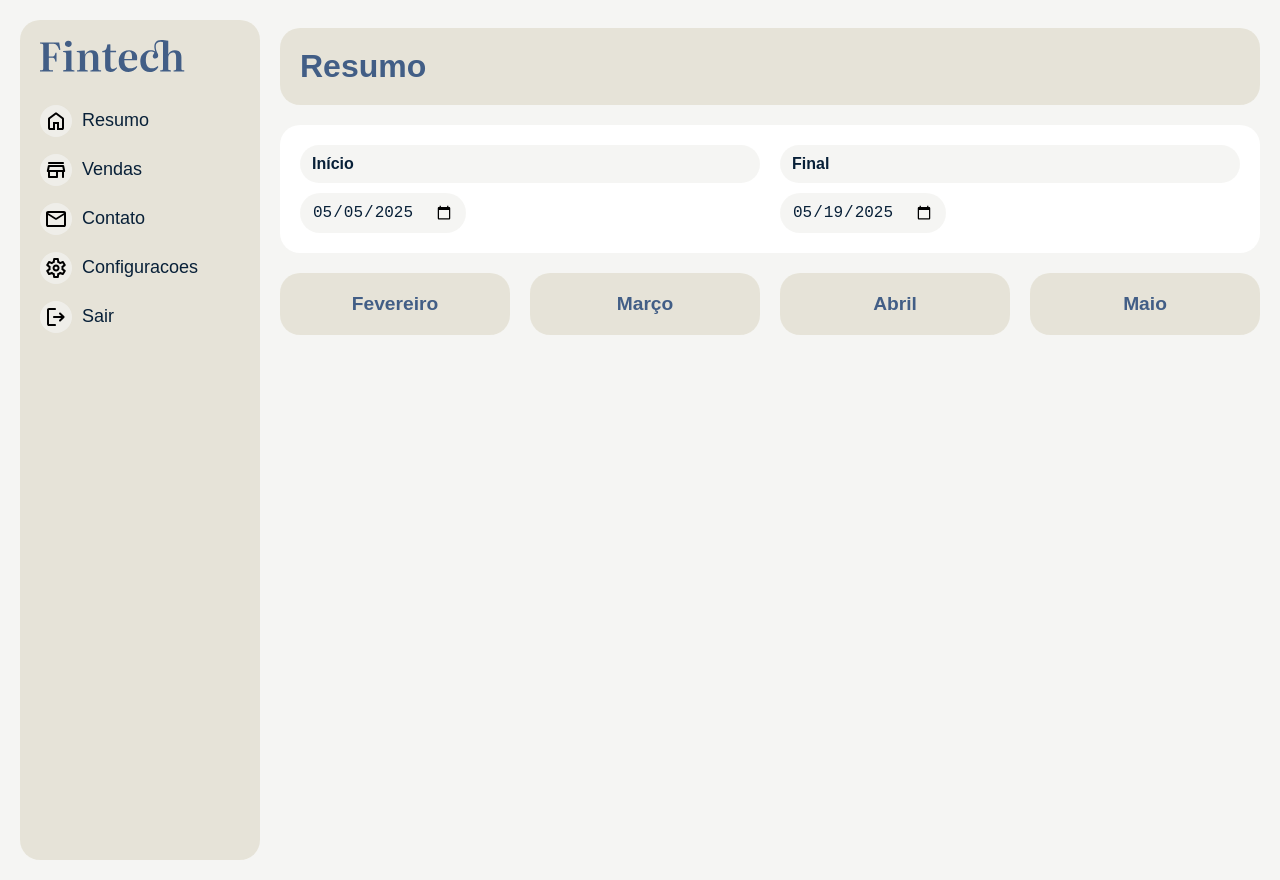
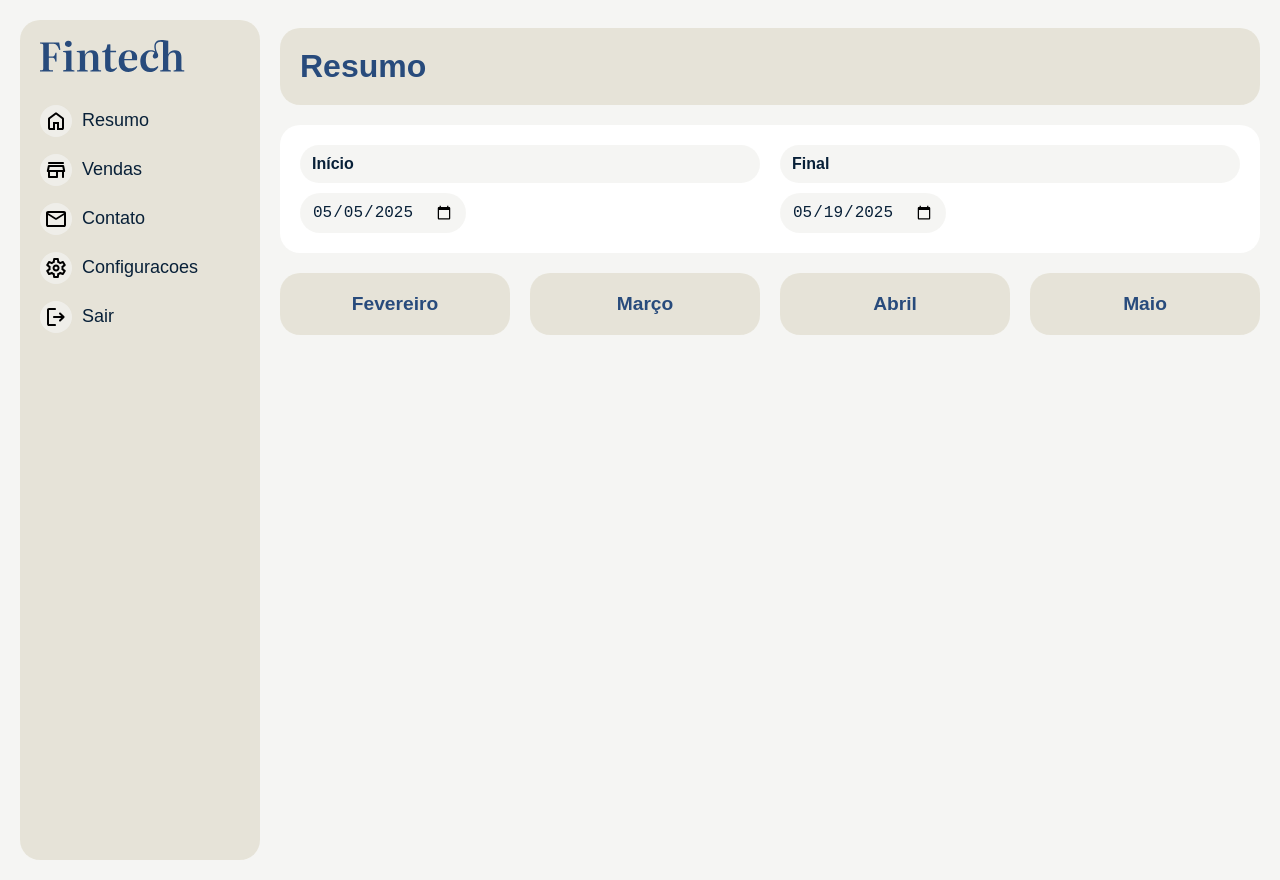
Before and after one commit to gabinag/fintech, a React (Vite) app: page / in a window 1280 px wide. Built offline with nearby package versions, Linux system fonts and the light colour scheme; no server answers.

Commit message:
ajuste estilo

```diff
--- a/src/Style.css
+++ b/src/Style.css
@@ -1,6 +1,6 @@
 html {
     --color-1: #082038;
-    --color-2: #425e86;
+    --color-2: #284b7c;
     --color-3: #e3ded0c2;
     --color-4: #f2f2efbf;
     --color-5: #ffffff;
```
